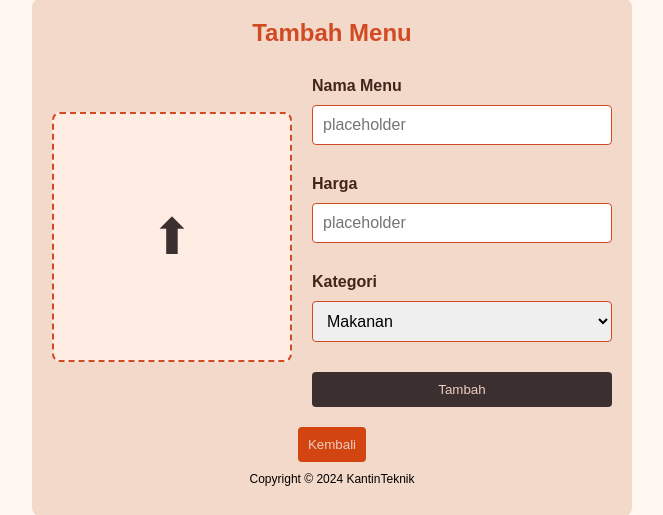
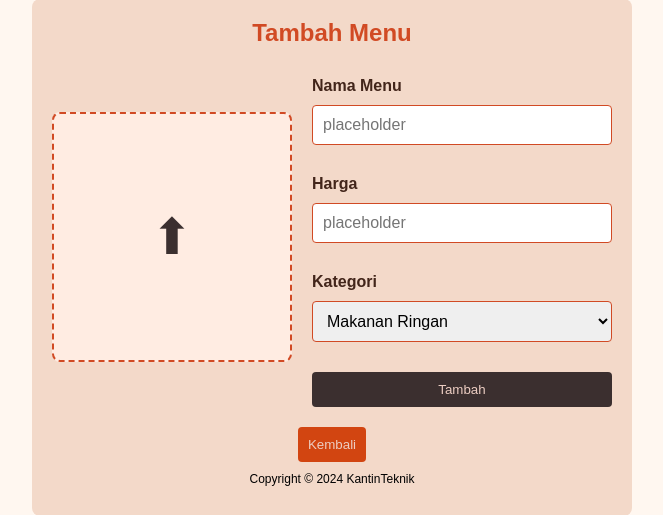
Before and after one commit to Faiz-Awr/Kantin-Teknik, a PHP site: page /tambah/ in a window 1280 px wide. Shown: the part 165-680 px from the top of the page, without its empty margins (308-971 px from the left). Run offline with PHP 8.4, Linux system fonts and the light colour scheme.

Commit message:
change kategori

```diff
--- a/tambah/index.php
+++ b/tambah/index.php
@@ -62,7 +62,8 @@
 
                     <label><b>Kategori</b></label>
                     <select name="kategori">
-                        <option value="makanan">Makanan</option>
+                        <option value="makanan">Makanan Ringan</option>
+                        <option value="makanan">Makanan Berat</option>
                         <option value="minuman">Minuman</option>
                     </select>
 
```
